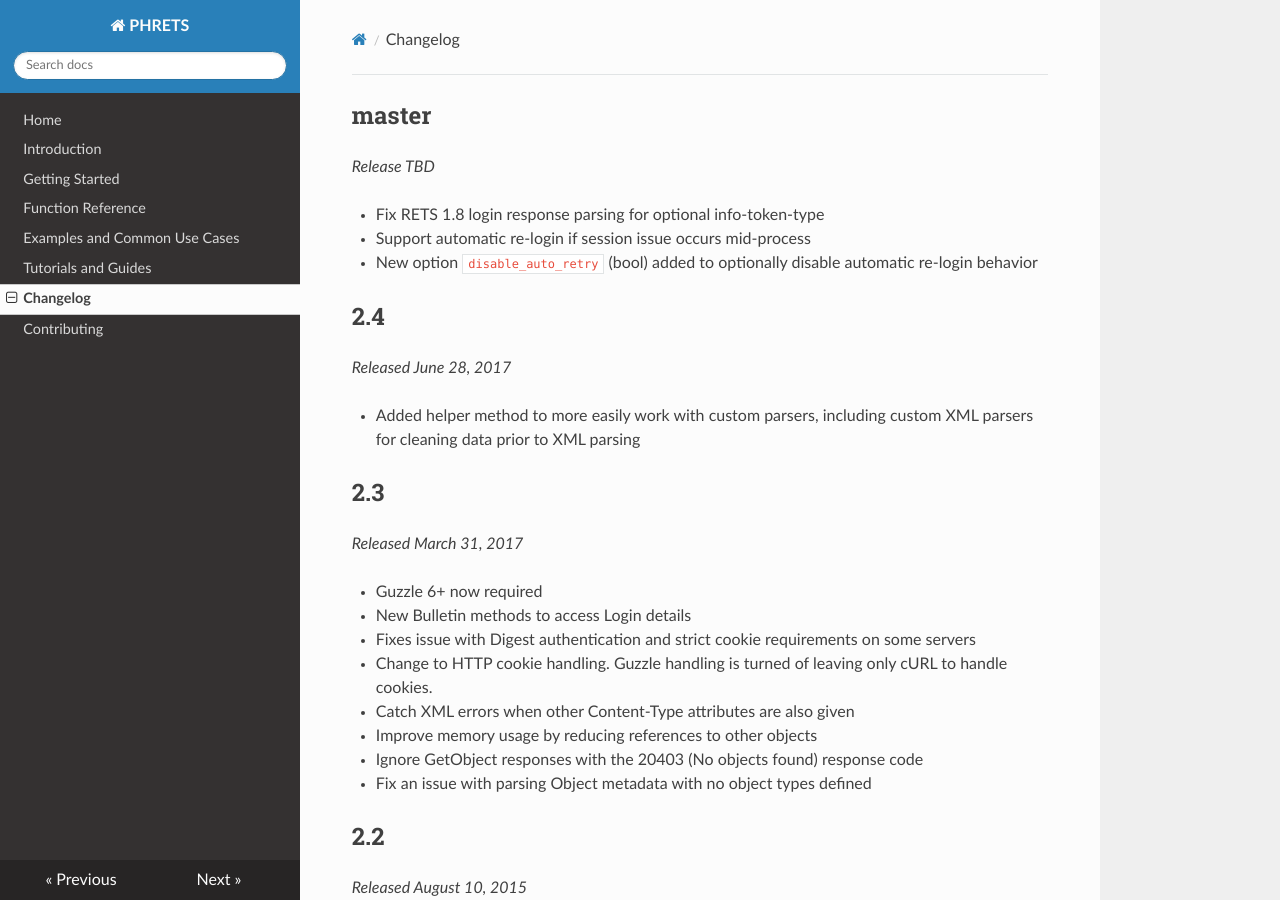
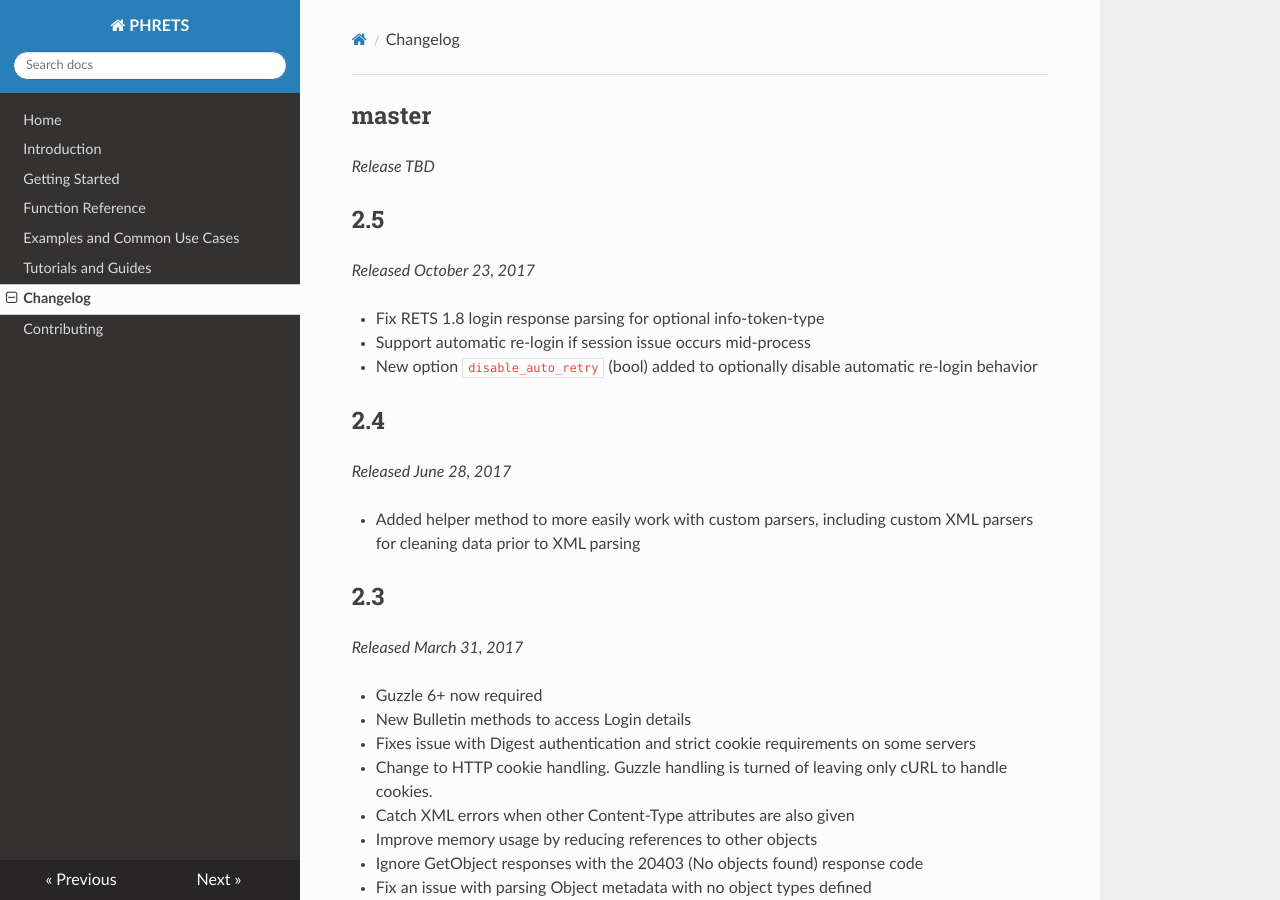
Before and after one commit to troydavisson/PHRETS, an MkDocs documentation site: the page built from docs/changelog.md, in a window 1280 px wide and 900 px high. Built offline with MkDocs 1.6.1, drawn with Linux system fonts in a browser that asks for light colours; nearby versions of some CDN libraries; old or Windows-style settings are respelled for this version of MkDocs.

Commit message:
2.5 release

```diff
--- a/docs/changelog.md
+++ b/docs/changelog.md
@@ -1,6 +1,10 @@
 ## master
 
 _Release TBD_
+
+## 2.5
+
+_Released October 23, 2017_
 
 - Fix RETS 1.8 login response parsing for optional info-token-type
 - Support automatic re-login if session issue occurs mid-process
```
